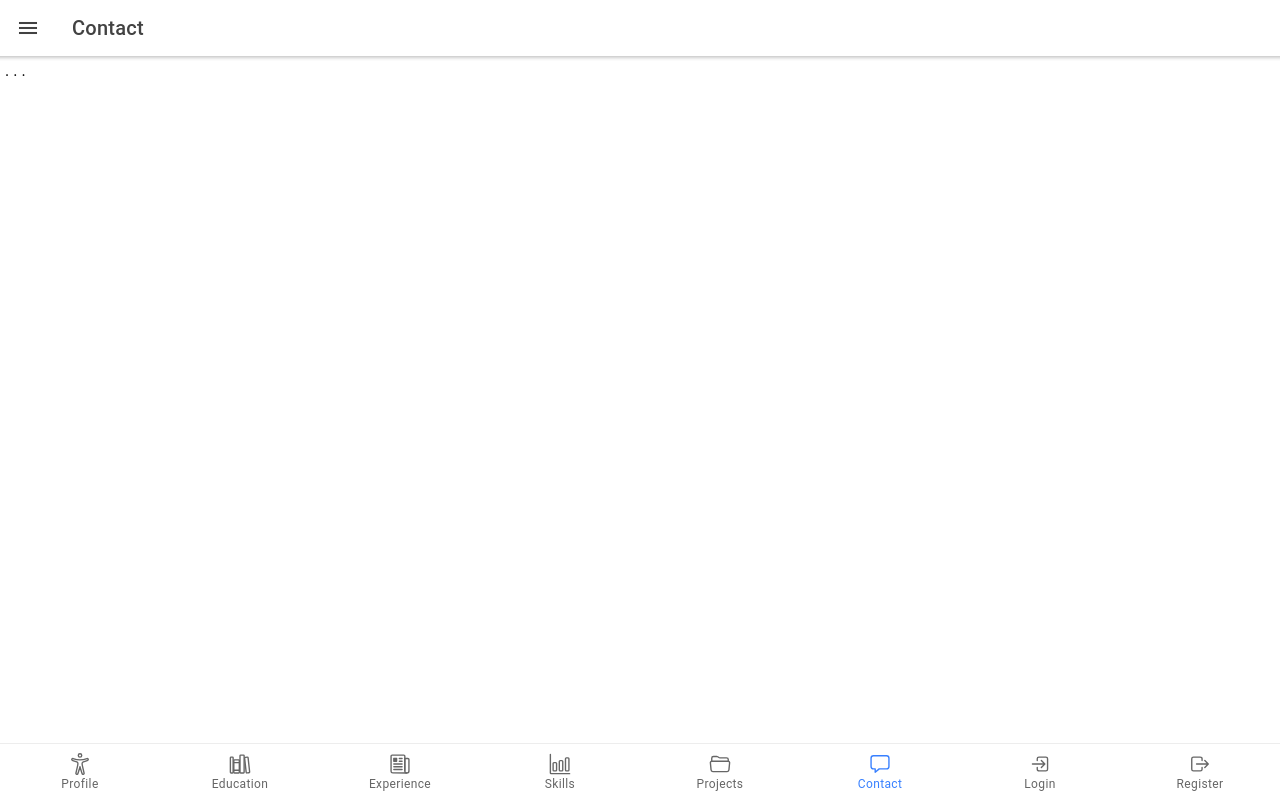
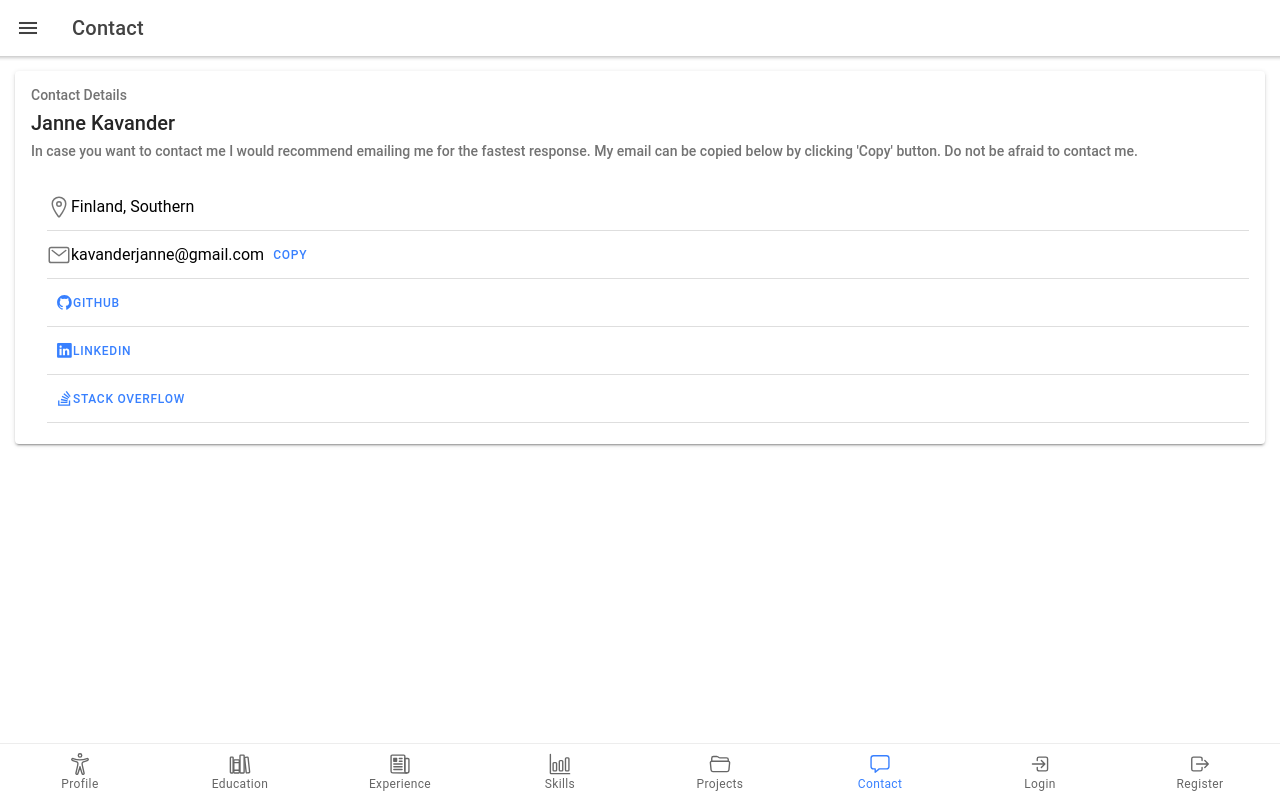
Before and after one commit to Cavendishh/CV-Mobile-App-Project, a React (Create React App) app: page /contact in a window 1280 px wide. Built offline with nearby package versions, Linux system fonts and the light colour scheme.

Commit message:
Contact frame done

```diff
--- a/src/pages/Contact/Contact.tsx
+++ b/src/pages/Contact/Contact.tsx
@@ -8,7 +8,23 @@ import {
   IonGrid,
   IonRow,
   IonCol,
+  IonItem,
+  IonList,
+  IonCardContent,
+  IonCard,
+  IonCardHeader,
+  IonCardTitle,
+  IonCardSubtitle,
+  IonButton,
+  IonIcon,
 } from '@ionic/react'
+import {
+  logoGithub,
+  logoLinkedin,
+  logoStackoverflow,
+  mailOutline,
+  locationOutline,
+} from 'ionicons/icons'
 import './Contact.css'
 import Menu from '../../components/Menu/Menu'
 import MenuButton from '../../components/Menu/MenuButton'
@@ -26,7 +42,84 @@ const Contact = () => {
         </IonHeader>
         <IonContent>
           <IonGrid>
-            <IonText>. . .</IonText>
+            <IonCard>
+              <IonCardHeader>
+                <IonCardSubtitle className='cardYear'>
+                  Contact Details
+                </IonCardSubtitle>
+                <IonCardTitle className='cardTitle'>
+                  Janne Kavander
+                </IonCardTitle>
+                <IonCardSubtitle className='cardSub'>
+                  In case you want to contact me I would recommend emailing me
+                  for the fastest response. My email can be copied below by
+                  clicking 'Copy' button. Do not be afraid to contact me.
+                </IonCardSubtitle>
+              </IonCardHeader>
+              <IonCardContent>
+                <IonList>
+                  <IonItem>
+                    <IonIcon src={locationOutline} />
+                    Finland, Southern
+                  </IonItem>
+                  <IonItem>
+                    <IonIcon src={mailOutline} />
+                    kavanderjanne@gmail.com
+                    <IonButton
+                      fill='clear'
+                      id='kavanderjanne@gmail.com'
+                      onClick={() => {
+                        navigator.clipboard.writeText('kavanderjanne@gmail.com')
+                      }}
+                    >
+                      Copy
+                    </IonButton>
+                  </IonItem>
+
+                  <IonItem>
+                    <IonButton
+                      fill='clear'
+                      onClick={() =>
+                        window.open('https://github.com/Cavendishh', '_blank')
+                      }
+                    >
+                      <IonIcon src={logoGithub} />
+                      Github
+                    </IonButton>
+                  </IonItem>
+
+                  <IonItem>
+                    <IonButton
+                      fill='clear'
+                      onClick={() =>
+                        window.open(
+                          'https://www.linkedin.com/in/janne-kavander/',
+                          '_blank'
+                        )
+                      }
+                    >
+                      <IonIcon src={logoLinkedin} />
+                      Linkedin
+                    </IonButton>
+                  </IonItem>
+
+                  <IonItem>
+                    <IonButton
+                      fill='clear'
+                      onClick={() =>
+                        window.open(
+                          'https://stackoverflow.com/users/13715738/janne?tab=profile',
+                          '_blank'
+                        )
+                      }
+                    >
+                      <IonIcon src={logoStackoverflow} />
+                      Stack Overflow
+                    </IonButton>
+                  </IonItem>
+                </IonList>
+              </IonCardContent>
+            </IonCard>
           </IonGrid>
         </IonContent>
       </IonPage>
--- a/src/pages/Projects/Projects.tsx
+++ b/src/pages/Projects/Projects.tsx
@@ -4,10 +4,7 @@ import {
   IonPage,
   IonTitle,
   IonToolbar,
-  IonText,
   IonGrid,
-  IonRow,
-  IonCol,
   IonImg,
   IonCardContent,
   IonCard,
```
